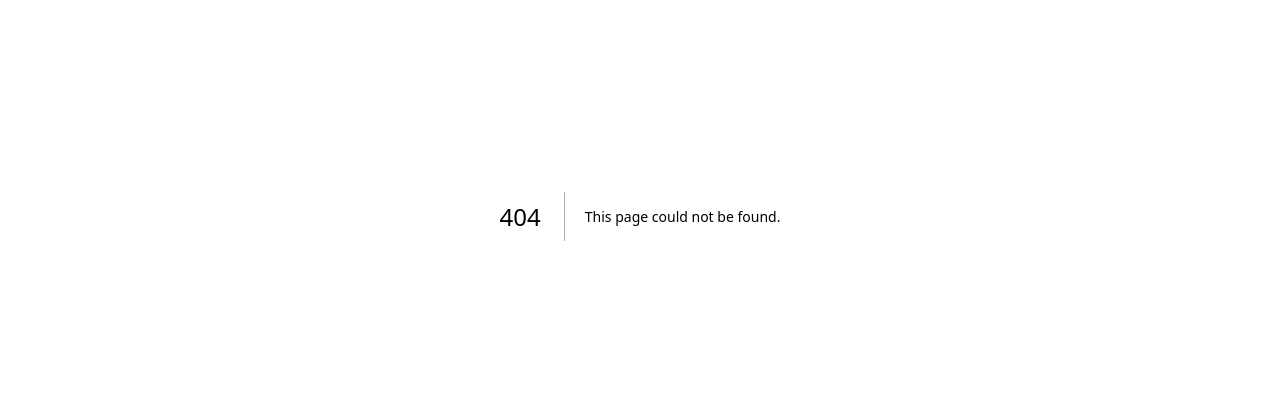
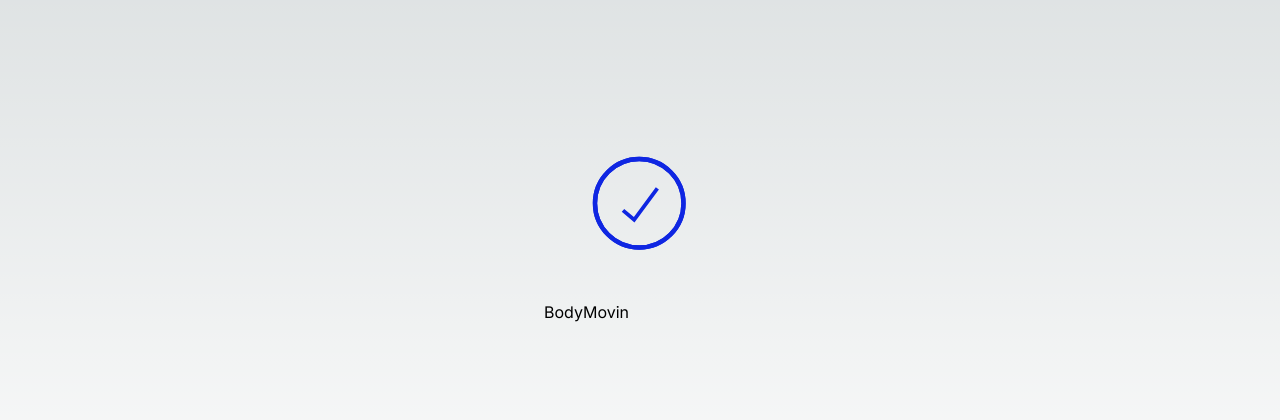
Before and after one commit to jonhogendorp/React-Test-Projects, a Next.js app: page /animation in a window 1280 px wide. Before the commit this address had no page. Shown: the part 184-604 px from the top of the page. Built offline with nearby package versions, Linux system fonts and the light colour scheme.

Commit message:
animations with lottie and json

```diff
--- /dev/null
+++ b/app/animation/page.tsx
@@ -0,0 +1,20 @@
+'use client'
+
+import React from 'react'
+import Lottie from 'lottie-react'
+import checkAnimation from './data.json'
+
+const page = () => {
+
+  return (
+    <div className='h-screen flex items-center justify-center'>
+          <div className="container w-48">
+                <Lottie animationData={checkAnimation} />
+                <div id="bm">BodyMovin</div>
+        </div>
+
+    </div>
+  )
+}
+
+export default page
--- a/app/sliding-underline-menu/page.tsx
+++ b/app/sliding-underline-menu/page.tsx
@@ -13,6 +13,7 @@ export default function Page() {
 			const button = document.querySelectorAll('button')[index];
 			const buttonRect = button.getBoundingClientRect();
 			const navRect = underline.parentElement?.getBoundingClientRect();
+			console.log(button, buttonRect, navRect);
 			if (navRect) {
 				const left = buttonRect.left - navRect.left;
 				const width = buttonRect.width;
--- a/package.json
+++ b/package.json
@@ -17,6 +17,8 @@
     "clsx": "^2.1.1",
     "gsap": "^3.12.5",
     "heroicons": "^2.1.1",
+    "lottie-react": "^2.4.0",
+    "lottie-web": "^5.12.2",
     "next": "14.1.3",
     "react": "^18",
     "react-dom": "^18",
```
Also changed, not shown: app/animation/data.json (added, +1 -0 lines), 1 other file (tests, documents, lock files or other folders).
